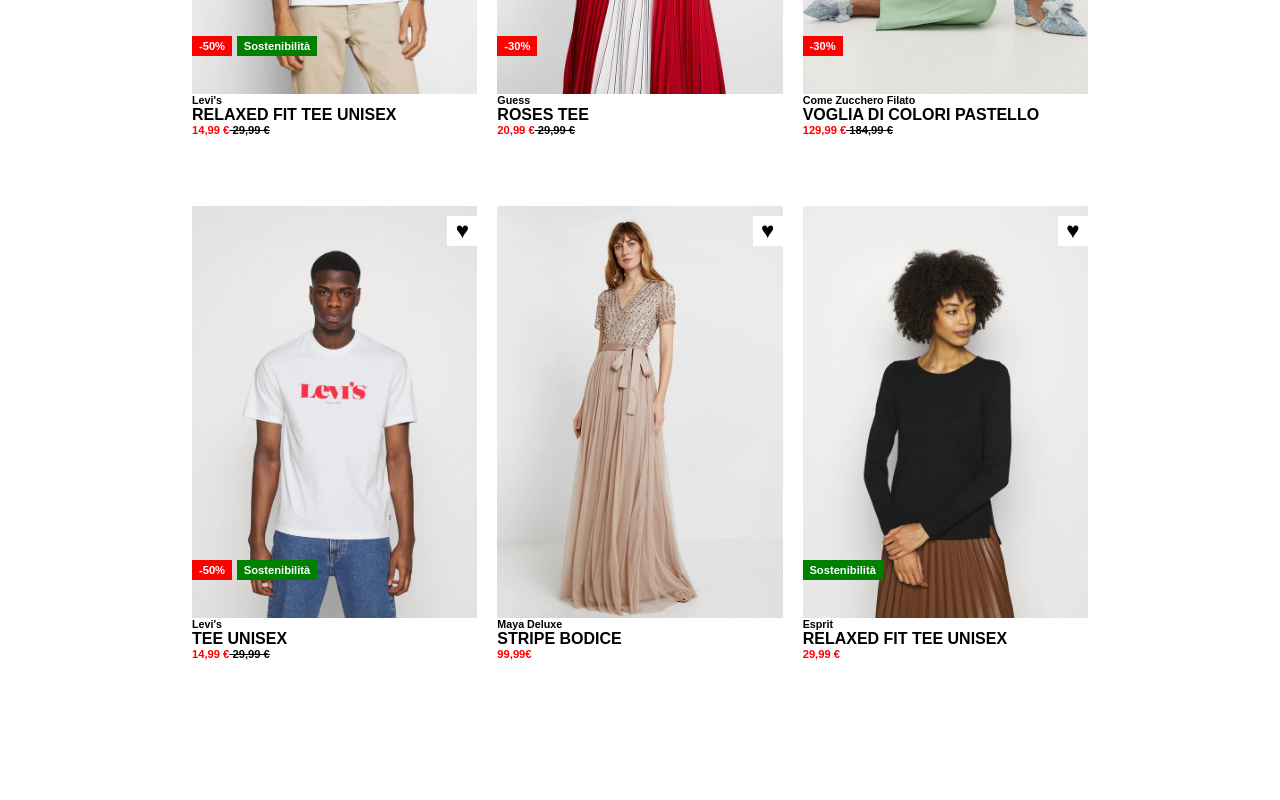
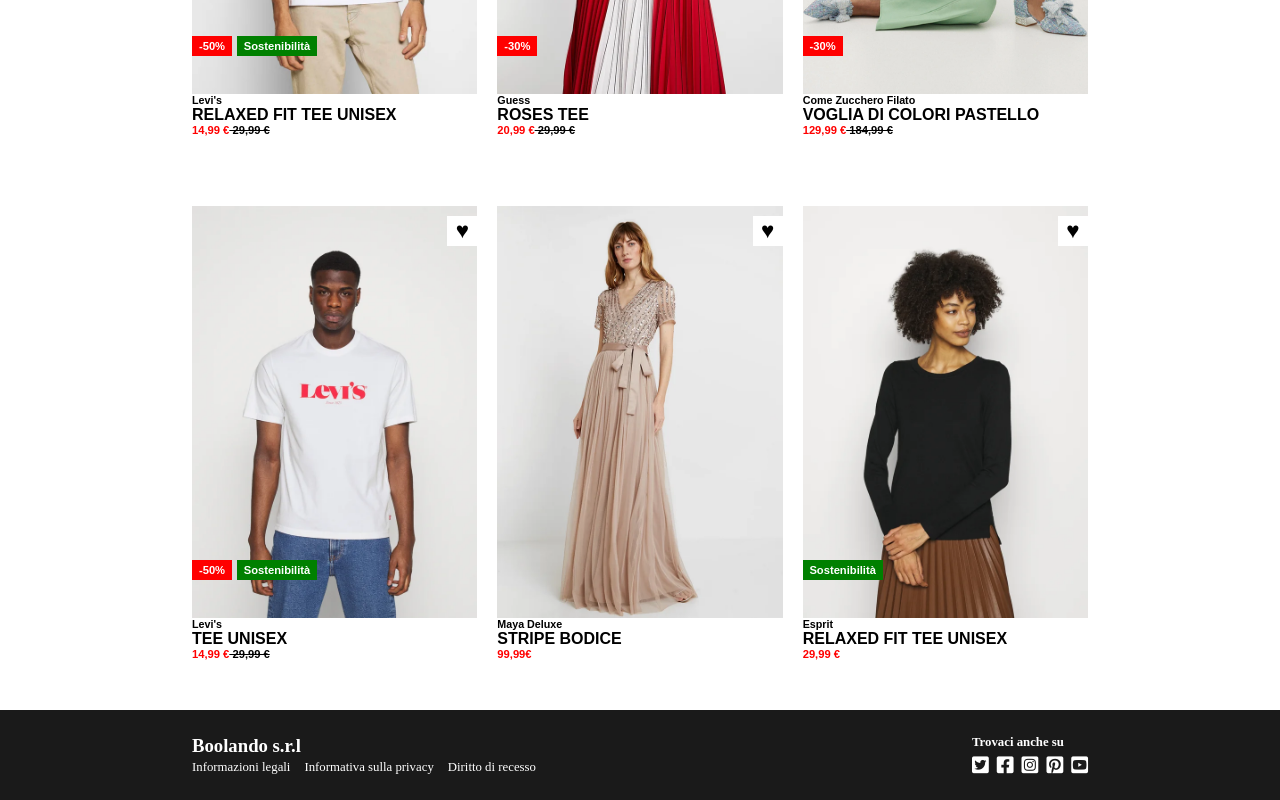
Before and after one commit to FilippoFoti/html-css-boolando, a plain HTML site: page index.html in a window 1280 px wide. Shown: the part 418-1218 px from the top of the page. Before the commit the page ends 1128 px from the top, so only its background shows below. Drawn offline with Linux system fonts and the light colour scheme.

Commit message:
aggiunto footer

```diff
--- a/css/style.css
+++ b/css/style.css
@@ -8,6 +8,7 @@
 /* COMMON */
 
 /* HEADER */
+
 header {
     background-color: rgba(255,105,0,255);
     width: 100%;
@@ -129,7 +130,6 @@ p span{
     width: 30px;
     height: 30px;
     background-color: white;
-    /* padding: 2px 8px; */
     font-size: 1.4rem;
     display: flex;
     align-items: center;
@@ -195,3 +195,50 @@ p span{
     justify-content: center;
     color: white;
 }
+
+/* FOOTER */
+
+footer {
+    background-color: rgba(26,26,26,255);
+}
+
+.container-footer {
+    height: 90px;
+    width: 70%;
+    margin: 0 auto;
+    display: flex;
+    align-items: center;
+    justify-content: space-between;
+}
+
+.footer1 h3 {
+    color: white;
+}
+
+.footer1 ul {
+    list-style-type: none;
+}
+
+.footer1 li {
+    display: inline-block;
+    padding-right: 10px;
+    font-size: 0.8rem;
+}
+
+.footer1 li a {
+    text-decoration: none;
+    color: white;
+}
+
+.footer2 h4 {
+    color: white;
+    font-size: 0.8rem;
+    padding-bottom: 5px;
+}
+
+.social {
+    color: white;
+    display: flex;
+    gap: 8px;
+    font-size: 1.2rem;
+}
--- a/index.html
+++ b/index.html
@@ -4,7 +4,7 @@
     <meta charset="UTF-8">
     <meta http-equiv="X-UA-Compatible" content="IE=edge">
     <meta name="viewport" content="width=device-width, initial-scale=1.0">
-    <title>Booleando</title>
+    <title>Boolando</title>
     <link rel="stylesheet" href="css/style.css">
     <link rel="stylesheet" href="https://cdnjs.cloudflare.com/ajax/libs/font-awesome/6.3.0/css/all.min.css" integrity="sha512-SzlrxWUlpfuzQ+pcUCosxcglQRNAq/DZjVsC0lE40xsADsfeQoEypE+enwcOiGjk/bSuGGKHEyjSoQ1zVisanQ==" crossorigin="anonymous" referrerpolicy="no-referrer" />
 </head>
@@ -114,7 +114,34 @@
 </main>
 <!-- /MAIN -->
 <!-- FOOTER -->
-
+    <footer>
+        <div class="container-footer">
+            <div class="footer1">
+                <h3>Boolando s.r.l</h3>
+                <ul>
+                    <li>
+                        <a href="">Informazioni legali</a>
+                    </li>
+                    <li>
+                        <a href="">Informativa sulla privacy</a>
+                    </li>
+                    <li>
+                        <a href="">Diritto di recesso</a>
+                    </li>
+                </ul>
+            </div>
+            <div class="footer2">
+                <h4>Trovaci anche su</h4>
+                <div class="social">
+                    <i class="fa-brands fa-square-twitter"></i>
+                    <i class="fa-brands fa-square-facebook"></i>
+                    <i class="fa-brands fa-square-instagram"></i>
+                    <i class="fa-brands fa-square-pinterest"></i>
+                    <i class="fa-brands fa-square-youtube"></i>
+                </div>
+            </div>
+        </div>
+    </footer>
 <!-- /FOOTER -->
 </body>
 </html>
```
